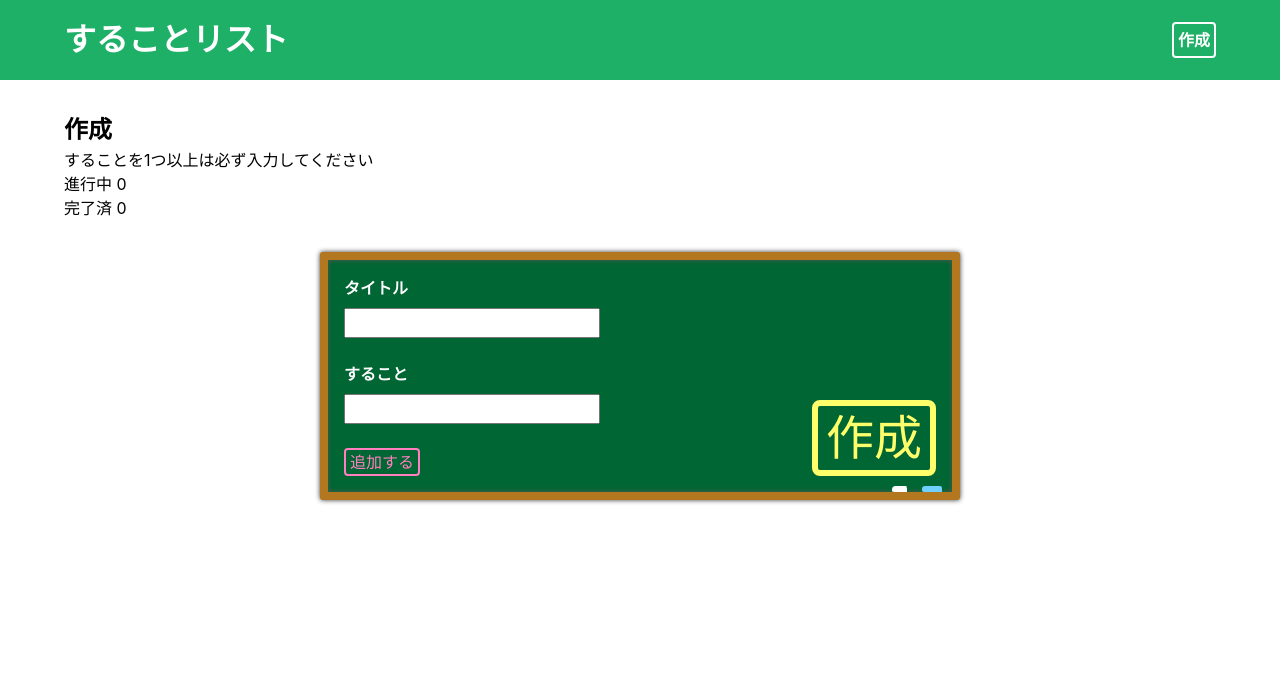
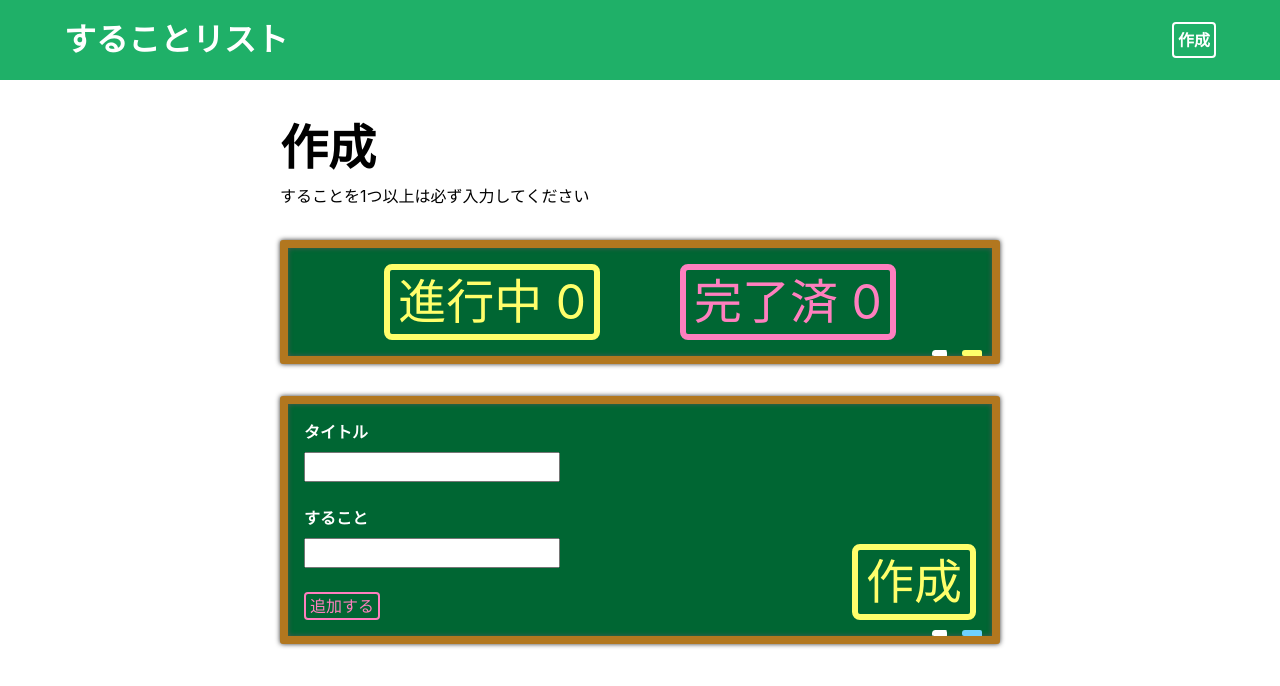
Before and after one commit to kamiyakoh/todoapp--react, a React (Create React App) app: page / in a window 1280 px wide. Shown: the top 686 px of the page. Built offline with nearby package versions, Linux system fonts and the light colour scheme.

Commit message:
react-hot-toast導入

```diff
--- a/package.json
+++ b/package.json
@@ -14,6 +14,7 @@
     "react": "^18.2.0",
     "react-dom": "^18.2.0",
     "react-hook-form": "^7.43.1",
+    "react-hot-toast": "^2.4.0",
     "react-router-dom": "^6.8.1",
     "react-scripts": "5.0.1",
     "web-vitals": "^2.1.0"
--- a/src/Container.jsx
+++ b/src/Container.jsx
@@ -1,14 +1,19 @@
 /** @jsxImportSource @emotion/react */
 import { css } from '@emotion/react';
 
-function Container({ children }) {
+function Container({ isSingle, children }) {
   const container = css`
-    max-width: 1280px;
     width: 90%;
     margin: 0 auto;
   `;
+  const single = css`
+    max-width: 720px;
+  `;
+  const multi = css`
+    max-width: 1280px;
+  `;
 
-  return <div css={container}>{children}</div>;
+  return <div css={[container, isSingle ? single : multi]}>{children}</div>;
 }
 
 export default Container;
--- a/src/Header.jsx
+++ b/src/Header.jsx
@@ -20,14 +20,14 @@ function Header() {
     justify-content: space-between;
   `;
   const headerTtl = css`
-    ${mq[0]} {
+    ${mq('sp')} {
       font-size: 16px;
       text-align: center;
     }
   `;
   const headerBr = css`
     display: none;
-    ${mq[0]} {
+    ${mq('sp')} {
       display: block;
     }
   `;
--- a/src/New.jsx
+++ b/src/New.jsx
@@ -1,5 +1,6 @@
 import { useState, useEffect } from 'react';
 import { useForm, useFieldArray } from 'react-hook-form';
+import toast, { Toaster } from 'react-hot-toast';
 /** @jsxImportSource @emotion/react */
 import { css } from '@emotion/react';
 import {
@@ -11,8 +12,10 @@ import {
   textOrange,
   dInline,
   dNone,
+  fs3,
   fwBold,
   singleBoard,
+  toastBoard,
 } from './const';
 import Container from './Container';
 import Board from './Board';
@@ -21,6 +24,22 @@ import Button from './Button';
 function New() {
   const secNew = css`
     padding: 32px 0 32px;
+  `;
+  const counter = css`
+    display: flex;
+    justify-content: space-evenly;
+    ${mq('sp')} {
+      justify-content: space-around;
+    }
+  `;
+  const sizeResp = css`
+    --size: 3;
+    ${mq('tab')} {
+      --size: 2;
+    }
+    ${mq('sp')} {
+      --size: 1.5;
+    }
   `;
   const form = css`
     display: flex;
@@ -99,8 +118,10 @@ function New() {
       setFocus('title');
       reset();
       isTask = false;
+      toast.success('作成しました');
     } else {
       setIsError(true);
+      toast.error('することを入力してください');
       setFocus(`tasks.0.task`);
     }
   };
@@ -171,12 +192,14 @@ function New() {
   };
 
   return (
-    <section css={secNew}>
-      <Container>
-        <h2>作成</h2>
+    <div css={secNew}>
+      <Container isSingle>
+        <h2 css={fs3}>作成</h2>
         <p>することを1つ以上は必ず入力してください</p>
-        <p>進行中 {activeCount}</p>
-        <p>完了済 {comps.length}</p>
+        <Board cssName={[singleBoard, yellow, counter]}>
+          <Button cssName={[yellow, sizeResp]}>進行中 {activeCount}</Button>
+          <Button cssName={[pink, sizeResp]}>完了済 {comps.length}</Button>
+        </Board>
         <Board cssName={singleBoard}>
           <form css={form} onSubmit={handleSubmit(submitNew)}>
             <div>
@@ -241,7 +264,13 @@ function New() {
           </form>
         </Board>
       </Container>
-    </section>
+      <Toaster
+        toastOptions={{
+          className: '',
+          style: toastBoard,
+        }}
+      />
+    </div>
   );
 }
 
--- a/src/const.js
+++ b/src/const.js
@@ -35,11 +35,21 @@ export const dInline = css`
 export const dNone = css`
   display: none;
 `;
+export const fs3 = css`
+  font-size: 3rem;
+`;
 export const fwBold = css`
   font-weight: bold;
 `;
 export const singleBoard = css`
-  max-width: 640px;
   width: 100%;
   margin: 2em auto;
 `;
+export const toastBoard = {
+  padding: '1em',
+  background: '#202020',
+  color: '#fff',
+  border: '8px solid #8b4513',
+  borderRadius: '3px',
+  boxShadow: '0 0 5px #333, 0 0 5px #555 inset',
+};
```
Also changed, not shown: 2 other files (tests, documents, lock files or other folders).
